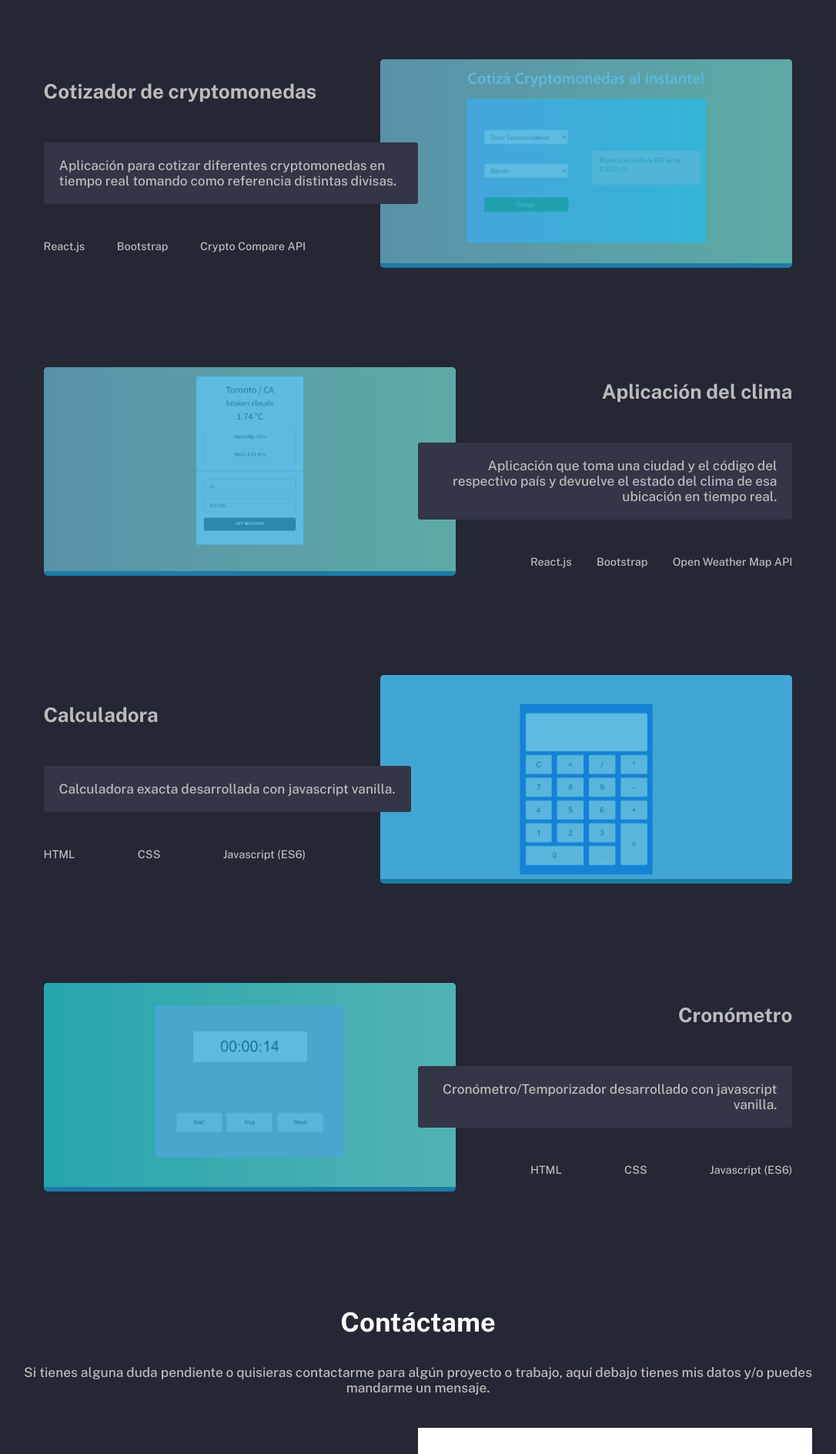
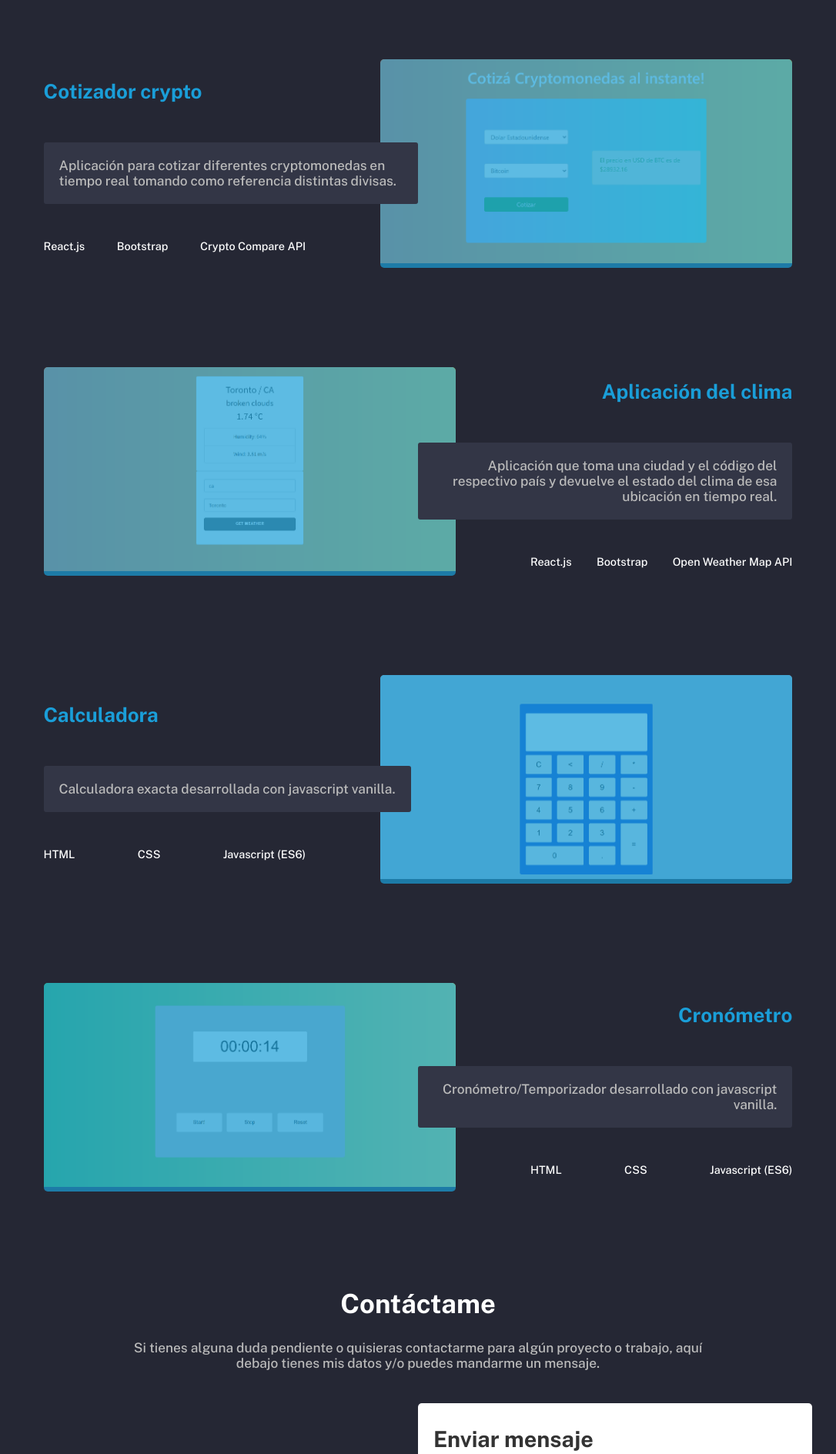
Before and after one commit to TomasSacripanti/Portfolio, a React (Create React App) app: page / in a window 1280 px wide. Shown: the part 1883-3772 px from the top of the page at 77% size, without its empty margins (97-1183 px from the left). Built offline with nearby package versions, Linux system fonts and the light colour scheme.

Commit message:
Responsive de la sección contact terminado

```diff
--- a/src/components/Projects.js
+++ b/src/components/Projects.js
@@ -41,7 +41,7 @@ export class Projects extends Component {
             </div>
           </div>
           <div className="project__description">
-            <h4>Cotizador de cryptomonedas</h4>
+            <h4>Cotizador crypto</h4>
             <p>
               Aplicación para cotizar diferentes cryptomonedas en tiempo real
               tomando como referencia distintas divisas.
--- a/src/components/styles/Contact.css
+++ b/src/components/styles/Contact.css
@@ -9,13 +9,19 @@
 }
 .contact__head {
     text-align: center;
+    display: flex;
+    flex-direction: column;
+    justify-content: center;
+    align-items: center;
 }
 .contact__head > h3 {
     font-size: 1.2rem;
     color: white;
+    margin: 10px 0;
 }
 .contact__head > p {
     font-size: .6rem;
+    width: 75%;
 }
 
 .contact__body {
@@ -78,6 +84,7 @@
     background-color: white;
     align-items: flex-start;
     padding: 20px;
+    border-radius: 5px;
 }
 .contact__form > * {
     margin: 10px 0;
@@ -140,3 +147,44 @@
 .form-group > input[type=submit]:hover {
     transform: translateY(-3px);
 }
+
+@media screen and (max-width:768px) {
+    .contact {
+        padding: 50px 5%;
+    }
+    .contact__head > p {
+        width: 100%;
+    }
+    .contact__phone, .contact__email {
+        margin-bottom: 40px;
+    }
+}
+
+@media screen and (max-width: 640px) {
+    .contact__body {
+        flex-direction: column;
+        align-items: center;
+    }
+    .contact__body > * {
+        width: 70%;
+    }
+    .contact__info  {
+        align-items: center;
+        padding: 0;
+    }
+    .contact__phone,
+    .contact__email {
+        justify-content: space-around;
+    }
+}
+
+
+@media screen and (max-width: 420px) {
+    .contact__body > * {
+        width: 90%;
+    }
+    .contact__phone,
+    .contact__email {
+        justify-content: space-between;
+    }
+}
--- a/src/components/styles/Projects.css
+++ b/src/components/styles/Projects.css
@@ -85,6 +85,7 @@
 
 .project__description > h4 {
   font-size: 0.9rem;
+  color: #1A9ED8;
 }
 
 .project__description > p {
@@ -103,6 +104,7 @@
 
 .project__technologies > li {
   font-size: 0.5rem;
+  color: white;
 }
 
 @media screen and (max-width: 1040px) {
```
Also changed, not shown: 1 other file (tests, documents, lock files or other folders).
